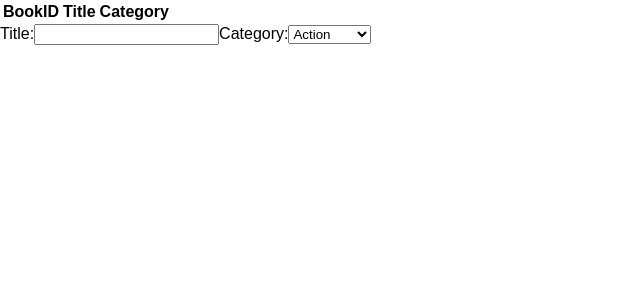
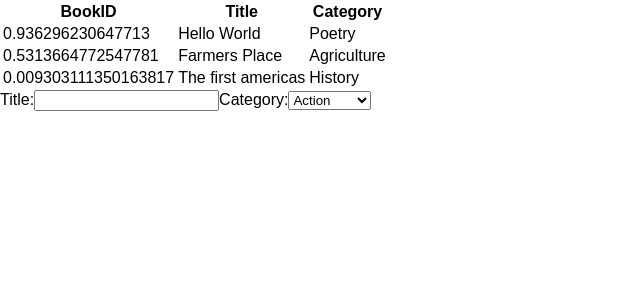
Before and after one commit to tafodinho/react-redux-bookstore, a React (Create React App) app: page / in a window 1280 px wide. Shown: the top 300 px of the page, without its empty margins (0-640 px from the left). Built offline with nearby package versions, Linux system fonts and the light colour scheme.

Commit message:
fixed linting errors

```diff
--- a/src/components/Book.js
+++ b/src/components/Book.js
@@ -4,6 +4,7 @@ import PropTypes from 'prop-types';
 
 const Book = (props) => {
   const { id, title, category } = props.book;
+  console.log(props.book)
   return (
     <tr>
       <td>{id}</td>
--- a/src/containers/BookList.js
+++ b/src/containers/BookList.js
@@ -12,14 +12,18 @@ const BookList = (props) => {
   return (
     <div>
       <table>
+        <thead>
           <tr>
             <th>BookID</th>
             <th>Title</th>
             <th>Category</th>
           </tr>
+        </thead>
+        <tbody>
           {
             books.map((book, key) => <Book book={book} key={key} />)
           }
+        </tbody>
       </table>
     </div>
   );
--- a/src/index.js
+++ b/src/index.js
@@ -9,7 +9,8 @@ import App from './components/App';
 import reducer from './reducers';
 import './index.css';
 
-const initialState = [
+const initialState = {
+  books: [
     {
       id: Math.random(),
       title: 'Hello World',
@@ -25,7 +26,8 @@ const initialState = [
       title: 'The first americas',
       category: 'History',
     },
-];
+  ]
+}
 
 const store = createStore(reducer, initialState, applyMiddleware(thunk));
 
```
Lines whose indentation alone changed are shown as unchanged.
